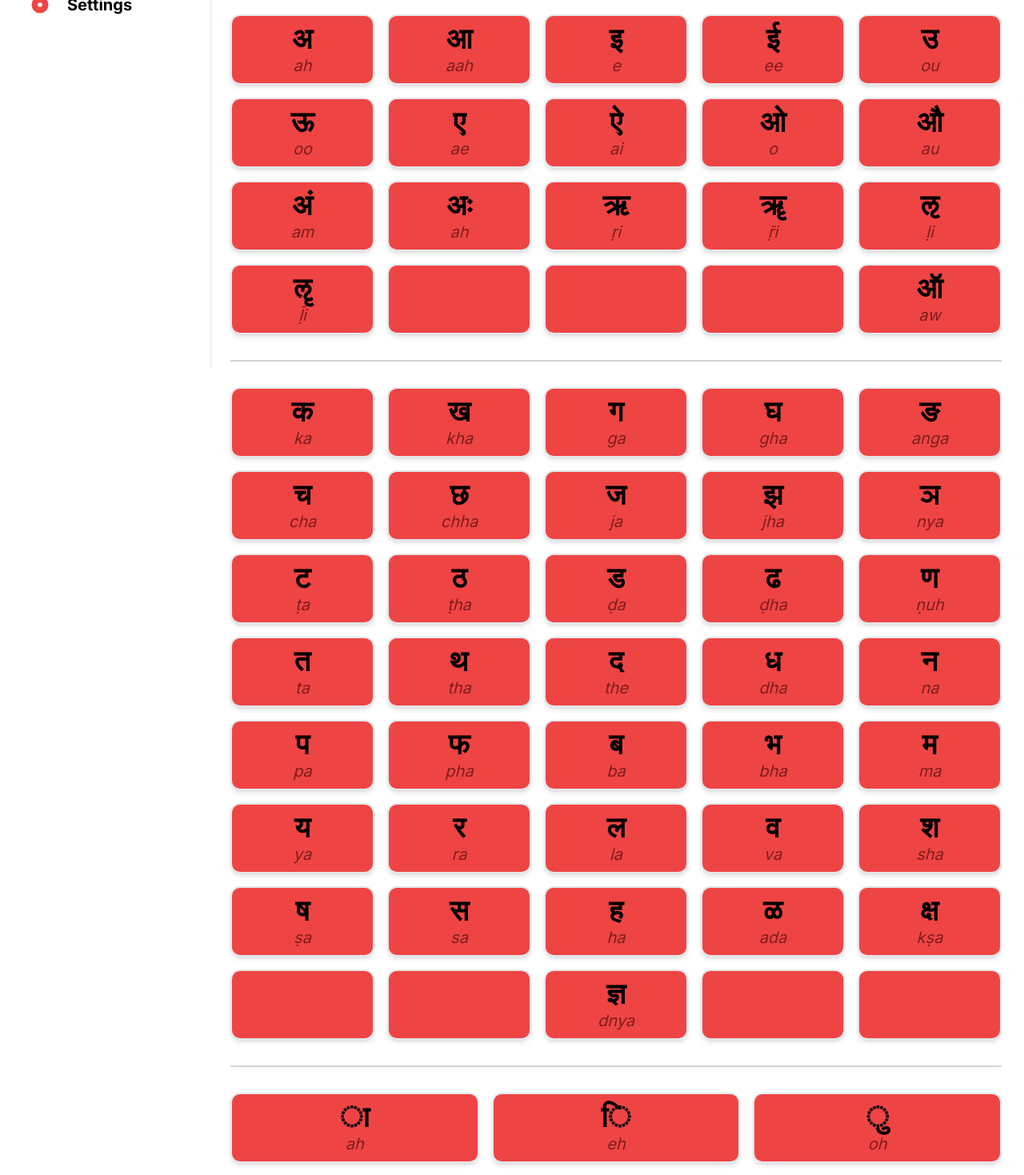
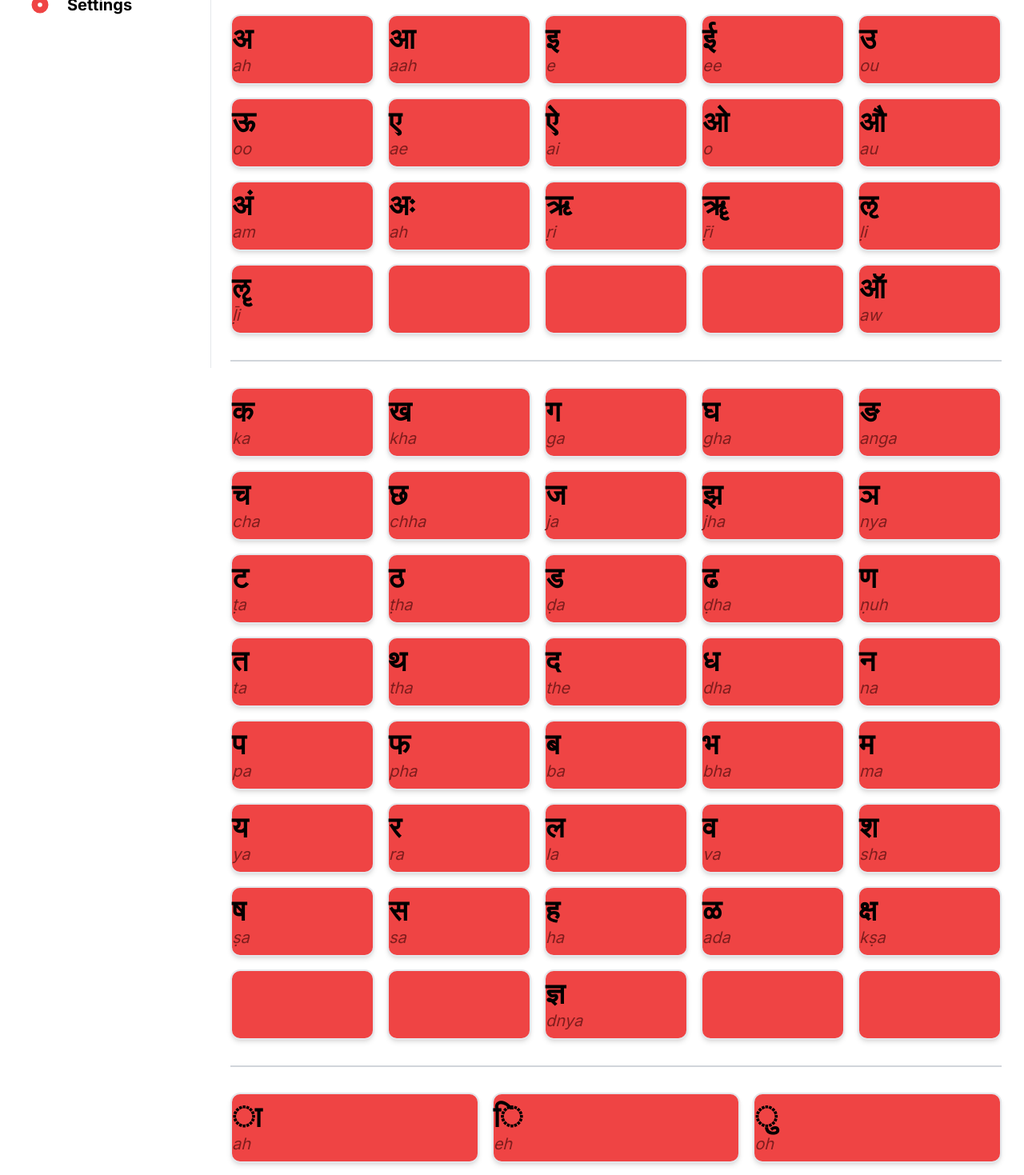
Before and after one commit to sundaramrai/LingoLeap, a Next.js app: page /user/characters in a window 1280 px wide. Shown: the part 340-1809 px from the top of the page at 80% size. Built offline with nearby package versions, Linux system fonts and the light colour scheme.

Commit message:
refactor(LettersChart.jsx): update component structure for improved readability and accessibility

```diff
--- a/src/app/components/LettersChart.jsx
+++ b/src/app/components/LettersChart.jsx
@@ -15,59 +15,74 @@ const LettersChart = () => {
     }
   };
 
-  //   // Rest of the component code
-  // };
-  // const speechSynthesis = window.speechSynthesis;
-  // let audio = (textToSpeak) => {
-  //   if (textToSpeak) {
-  //     const utterance = new SpeechSynthesisUtterance(textToSpeak);
-  //     utterance.lang = "hi-IN";
-  //     console.log(utterance);
-  //     speechSynthesis.speak(utterance);
-  //   }
-// }
-
   return (
     <section id="lettersChart">
       <h3 className="font-bold mb-4 text-xl">Letters Chart</h3>
 
       <div className="chart-container grid-cols-5">
-      {lettersData.vowels.map((char, index) => (
-        <div
-          key={`id-${index}`}
-          className={`chart-char-container ${char.character ? 'chart-filled-container' : 'chart-empty-container'}`} onClick={() => audio(char.character)}
+        {lettersData.vowels.map((char, idx) => (
+          <button
+            key={char.character ? `vowel-${char.character}` : `vowel-${char.pronunciation}-${idx}`}
+            type="button"
+            className={`chart-char-container ${char.character ? 'chart-filled-container' : 'chart-empty-container'}`}
+            onClick={() => audio(char.character)}
+            onKeyDown={(e) => {
+              if (e.key === 'Enter' || e.key === ' ') {
+                audio(char.character);
+              }
+            }}
+            tabIndex={0}
+            aria-label={`Play pronunciation for ${char.pronunciation}`}
           >
             {char.character}
             <span className="chart-pronunciation">{char.pronunciation}</span>
-        </div>
+          </button>
         ))}
       </div>
 
       <hr className="chart-break" />
 
       <div className="chart-container grid-cols-5">
-      {lettersData.consonants.map((char, index) => (
-        <div
-          key={`id-${index}`}
-          className={`chart-char-container ${char.character ? 'chart-filled-container' : 'chart-empty-container'}`} onClick={() => audio(char.character)}
+        {lettersData.consonants.map((char, idx) => (
+          <button
+            key={char.character ? `consonant-${char.character}` : `consonant-${char.pronunciation}-${idx}`}
+            type="button"
+            className={`chart-char-container ${char.character ? 'chart-filled-container' : 'chart-empty-container'}`}
+            onClick={() => audio(char.character)}
+            onKeyDown={(e) => {
+              if (e.key === 'Enter' || e.key === ' ') {
+                audio(char.character);
+              }
+            }}
+            tabIndex={0}
+            aria-label={`Play pronunciation for ${char.pronunciation}`}
           >
             {char.character}
             <span className="chart-pronunciation">{char.pronunciation}</span>
-        </div>
+          </button>
         ))}
       </div>
 
       <hr className="chart-break" />
 
       <div className="chart-container grid-cols-3">
-      {lettersData.dependingVowels.map((char, index) => (
-        <div
-          key={`id-${index}`}
-          className={`chart-char-container ${char.character ? 'chart-filled-container' : 'chart-empty-container'}`} onClick={() => audio(char.pronunciation)}
+        {lettersData.dependingVowels.map((char, idx) => (
+          <button
+            key={char.character ? `depvowel-${char.character}` : `depvowel-${char.pronunciation}-${idx}`}
+            type="button"
+            className={`chart-char-container ${char.character ? 'chart-filled-container' : 'chart-empty-container'}`}
+            onClick={() => audio(char.pronunciation)}
+            onKeyDown={(e) => {
+              if (e.key === 'Enter' || e.key === ' ') {
+                audio(char.pronunciation);
+              }
+            }}
+            tabIndex={0}
+            aria-label={`Play pronunciation for ${char.pronunciation}`}
           >
             {char.character}
             <span className="chart-pronunciation">{char.pronunciation}</span>
-        </div>
+          </button>
         ))}
       </div>
 
```
Lines whose indentation alone changed are shown as unchanged.
